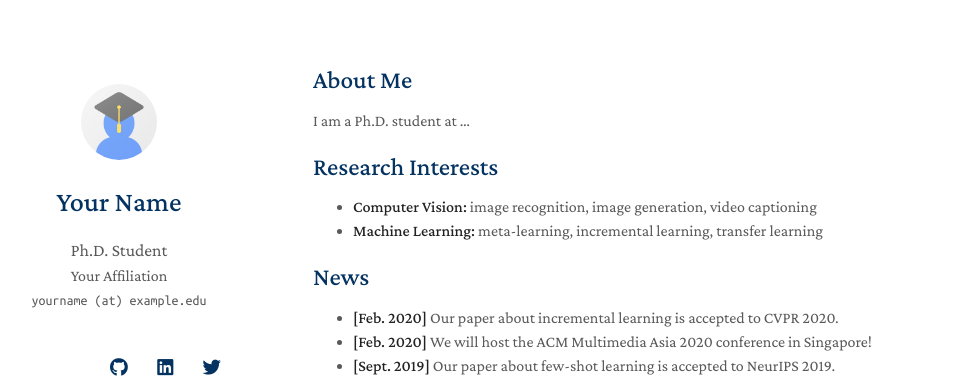
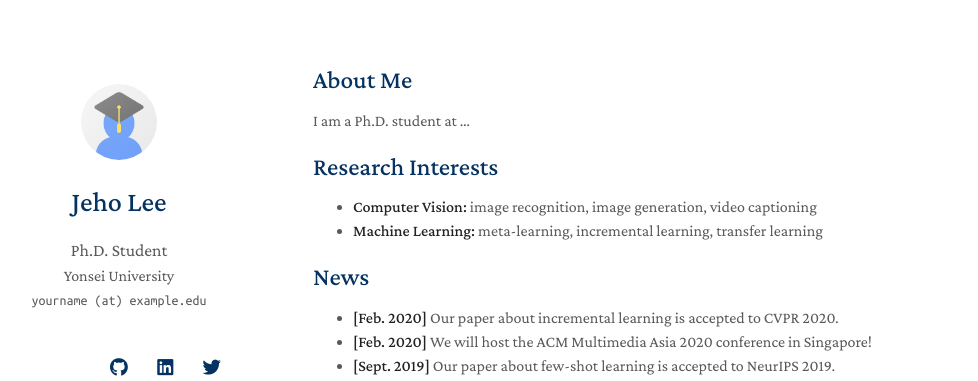
Before and after one commit to jeho-lee/jeho-lee.github.io, a Jekyll site: the page built from index.md, in a window 1280 px wide. Shown: the top 381 px of the page, without its empty margins (157-1135 px from the left). Built offline with Jekyll 4.4.1, drawn with Linux system fonts in a browser that asks for light colours; nearby versions of some CDN libraries; a style sheet for code colours, icons or effects is not loaded; our own code applies the rules of GitHub Pages for plain Markdown files.

Commit message:
Update _config.yml

```diff
--- a/_config.yml
+++ b/_config.yml
@@ -1,7 +1,7 @@
 # Basic Information
-title: Your Name
+title: Jeho Lee
 position: Ph.D. Student
-affiliation: Your Affiliation
+affiliation: Yonsei University
 email: yourname (at) example.edu
 
 # Search Engine Optimization (SEO)
```
